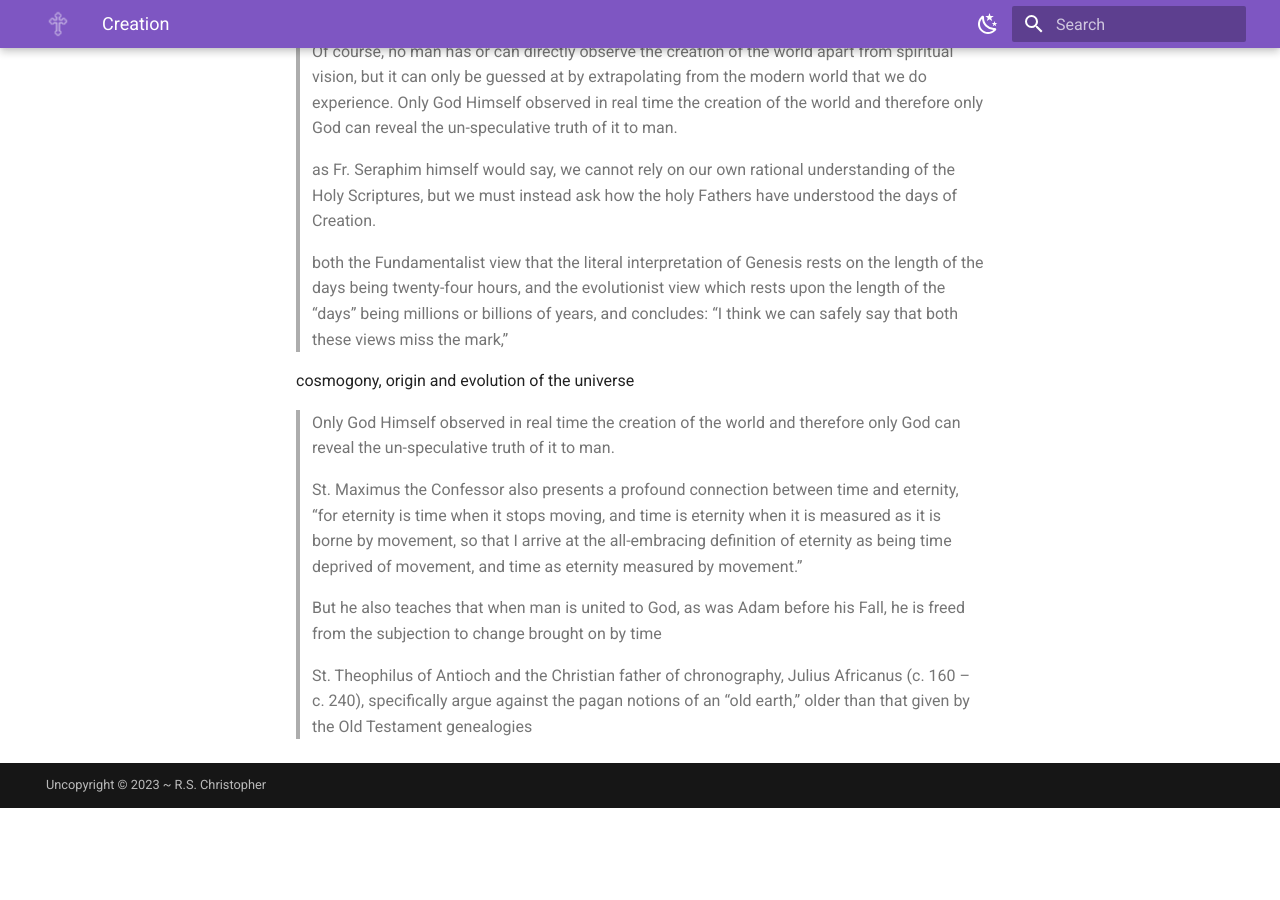
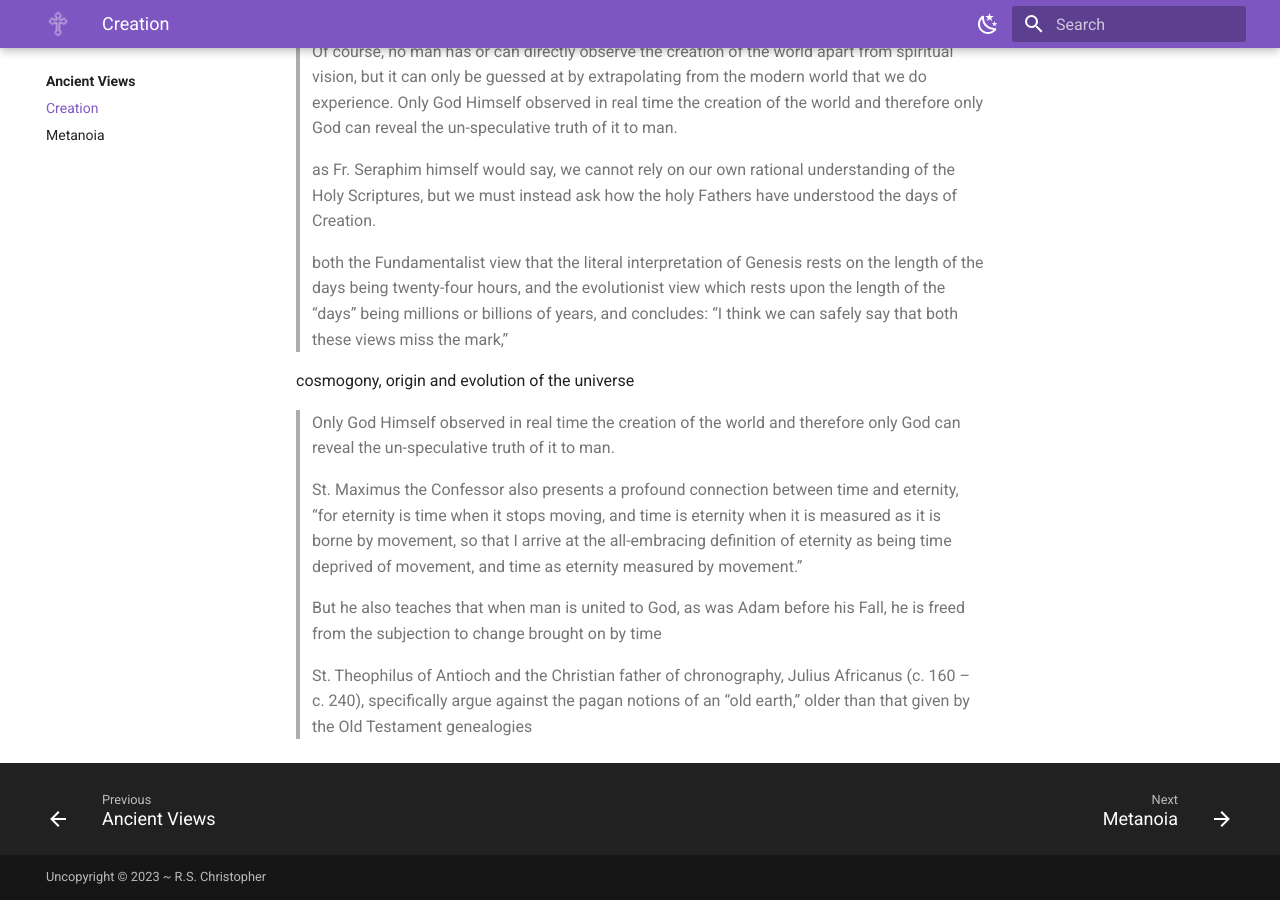
Before and after one commit to rschristopher/ischristtrue.com, an MkDocs documentation site: the page built from src/ancient-views/creation.md, in a window 1280 px wide and 900 px high, scrolled down 880 px. Built offline with MkDocs 1.6.1 and Material for MkDocs 9.7.7, drawn with Linux system fonts in a browser that asks for light colours; before the commit the page ends 1688 px from its top, so only the background shows below that.

Commit message:
Update mkdocs.yml

```diff
--- a/mkdocs.yml
+++ b/mkdocs.yml
@@ -50,6 +50,7 @@ nav:
         - Socialism: modern-views/socialism.md
     - Ancient Views:
         - ancient-views/index.md
+        - Creation: ancient-views/creation.md
         - Metanoia: ancient-views/metanoia.md
     - Doctrines:
         - doctrines/index.md
```
